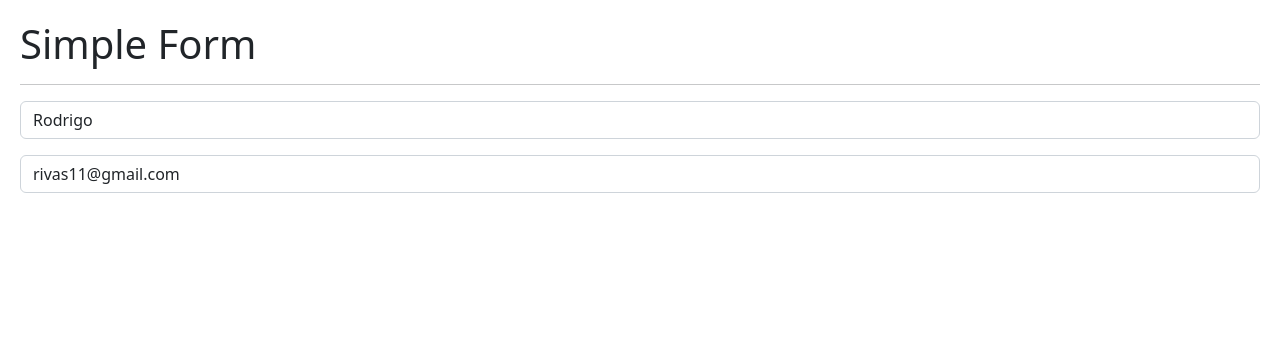
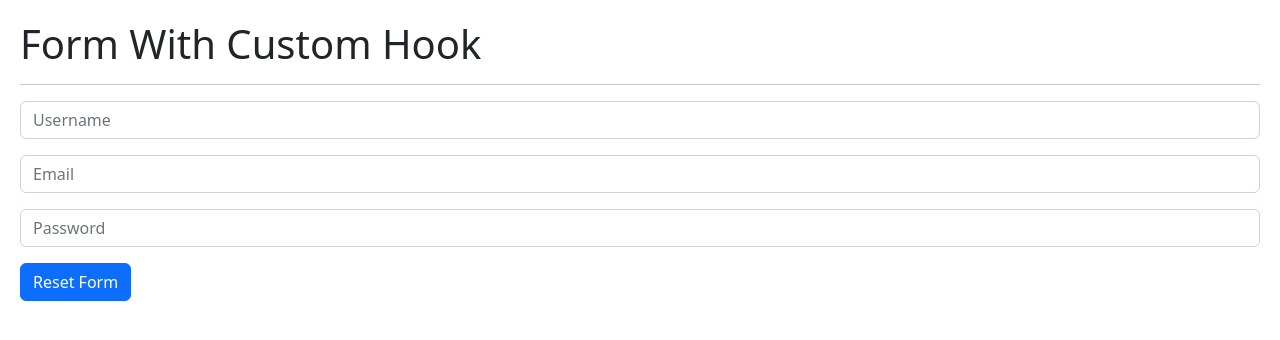
Before and after one commit to Xanul/hooks-app, a React (Vite) app: page / in a window 1280 px wide. Shown: the top 340 px of the page. Built offline with nearby package versions, Linux system fonts and the light colour scheme.

Commit message:
Added another custom hook to use with forms

```diff
--- /dev/null
+++ b/src/02-useEffect/FormWithCustomHook.jsx
@@ -0,0 +1,52 @@
+import { useForm } from "../hooks/useForm";
+
+
+export const FormWithCustomHook = () => {
+
+  const {formState, onInputChange, onResetForm, username, email, password} = useForm({
+    username: '',
+    email: '',
+    password: ''
+  });
+
+  // const {username, email, password} = formState;
+
+  return (
+    <>
+      <h1>Form With Custom Hook</h1>
+      <hr />
+
+      <input
+      type="text"
+      className="form-control mt-3"
+      placeholder="Username"
+      name="username"
+      value={username}
+      onChange={onInputChange}
+      />
+
+      <input
+      type="email"
+      className="form-control mt-3"
+      placeholder="Email"
+      name="email"
+      value={email}
+      onChange={onInputChange}
+      />
+
+      <input
+      type="password"
+      className="form-control mt-3"
+      placeholder="Password"
+      name="password"
+      value={password}
+      onChange={onInputChange}
+      />
+
+      <button
+      className="btn btn-primary mt-3"
+      onClick={onResetForm}>Reset Form</button>
+
+    </>
+  )
+}
--- /dev/null
+++ b/src/hooks/useForm.js
@@ -0,0 +1,34 @@
+import { useState } from "react";
+
+export const useForm = (initialForm = {}) => {
+
+  // {
+  //   username: '',
+  //   email: '',
+  //   password: ''
+  // }
+
+  const [formState, setFormState] = useState(initialForm);
+
+  const onResetForm = () => {
+    setFormState(initialForm)
+  }
+
+  const onInputChange = ({target}) => {
+
+    const {name, value} = target;
+
+    setFormState({
+      ...formState,
+      [name]: value,
+    });
+  }
+
+  return {
+    ...formState,
+    formState,
+    onInputChange,
+    onResetForm
+  }
+
+}
--- a/src/main.jsx
+++ b/src/main.jsx
@@ -1,13 +1,15 @@
 import React from 'react';
 import ReactDOM from 'react-dom/client';
-import { SimpleForm } from './02-useEffect/SimpleForm';
+import { FormWithCustomHook } from './02-useEffect/FormWithCustomHook';
+// import { SimpleForm } from './02-useEffect/SimpleForm';
 // import { CounterWithCustomHook } from './01-useState/CounterWithCustomHook';
+
 
 
 import './index.css';
 
 ReactDOM.createRoot(document.getElementById('root')).render(
   // <React.StrictMode>
-    <SimpleForm />
+    <FormWithCustomHook />
   // </React.StrictMode>
 );
```
